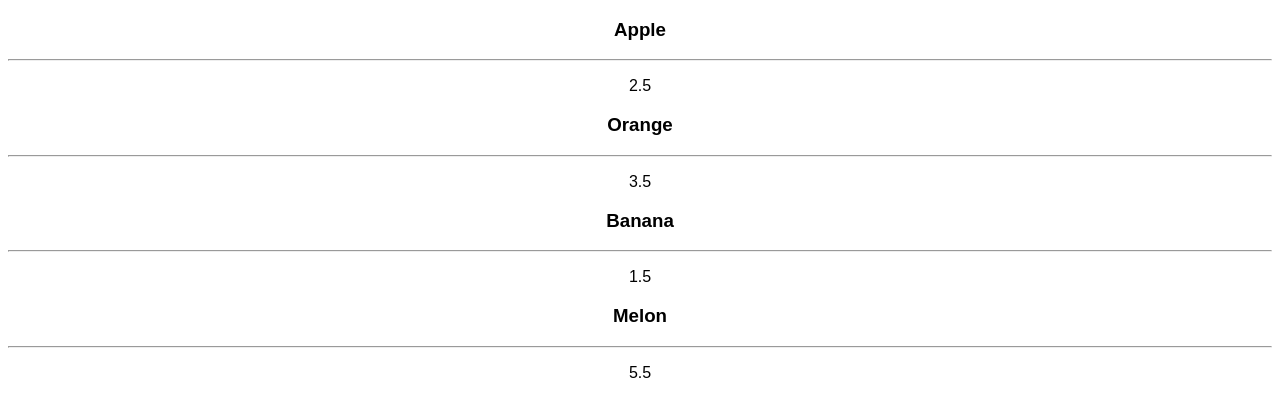
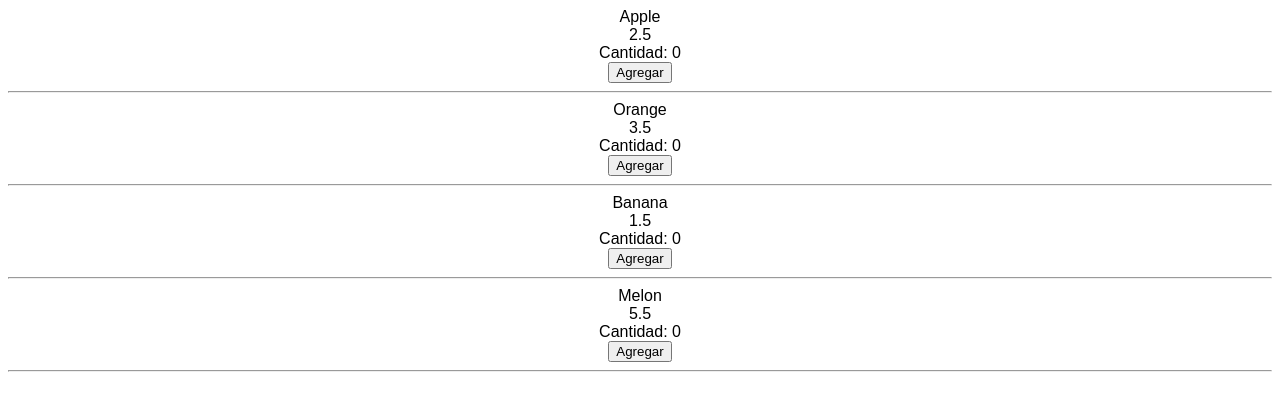
Before and after one commit to vickoman/react-course-2021, a React (Create React App) app: page / in a window 1280 px wide. Shown: the top 416 px of the page. Built offline with nearby package versions, Linux system fonts and the light colour scheme.

Commit message:
Create Fruit Card with class component

```diff
--- a/src/App.js
+++ b/src/App.js
@@ -1,3 +1,4 @@
+import React from 'react'
 import "./styles.css";
 
 // Data
@@ -8,29 +9,47 @@ const data = [
   { name: "Melon", price: 5.5 },
 ];
 
-// First functional component
-const CardFruit = (props) => {
-  const fruits = props.fruits;
+/**
+ * @class FruitCard
+ * @extends React.Component
+ * @property {string} name
+ * @property {number} price
+ **/
+class FruitCard extends React.Component {
+  constructor(props) {
+    super(props);
+    this.state = {
+      cantidad: 0
+    };
+  }
 
-  const listOfFruits = fruits.map((fruit, index) =>
-    <div className="card-fruit" key={index}>
-      <h3>{ fruit.name }</h3>
-      <hr/>
-      <p>{ fruit.price }</p>
-    </div>
-  );
-
-  return (
-    <fragment>
-      {listOfFruits}
-    </fragment>
-  );
-};
+  render() {
+    const { name, price } = this.props;
+    return (
+      <div className="card">
+        <div className="card-content">
+          <div className="card-title">{name}</div>
+          <div className="card-subtitle">{price}</div>
+          <div className="card-action">Cantidad: {this.state.cantidad}</div>
+          <button
+            onClick={() => {
+              this.setState({cantidad: this.state.cantidad + 1})
+            }}>Agregar</button>
+          <hr />
+        </div>
+      </div>
+    );
+  }
+}
 
 export default function App() {
   return (
     <div className="App">
-      <CardFruit fruits={data} />
+      {/* <CardFruit fruits={data} /> */}
+      <FruitCard name="Apple" price={2.5} />
+      <FruitCard name="Orange" price={3.5} />
+      <FruitCard name="Banana" price={1.5} />
+      <FruitCard name="Melon" price={5.5} />
     </div>
   );
 }
```
